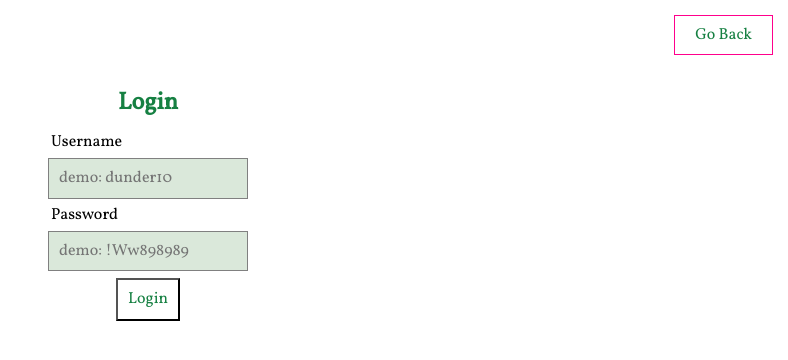
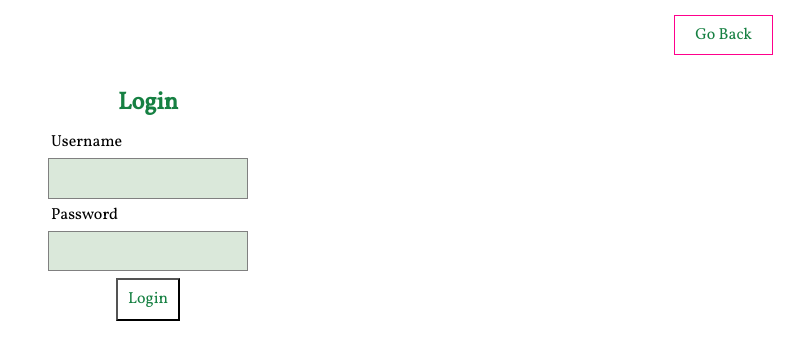
Before and after one commit to Mengqi89/open-garden-client, a React (Create React App) app: page /login in a window 1280 px wide. Shown: the top 360 px of the page, without its empty margins (492-1280 px from the left). Built offline with nearby package versions, Linux system fonts and the light colour scheme.

Commit message:
removed demo placeholders

```diff
--- a/src/components/LoginForm/LoginForm.js
+++ b/src/components/LoginForm/LoginForm.js
@@ -39,8 +39,7 @@ class LoginForm extends Component {
                         name='username'
                         type='text'
                         required
-                        id='Login__username'
-                        placeholder='demo: dunder10' />
+                        id='Login__username' />
                 </div>
                 <div className='password'>
                     <label htmlFor='Login__password'>
@@ -50,8 +49,7 @@ class LoginForm extends Component {
                         name='password'
                         type='password'
                         required
-                        id='Login__password'
-                        placeholder='demo: !Ww898989' />
+                        id='Login__password' />
                 </div>
                 <button type='submit'>Login</button>
             </form>
```
